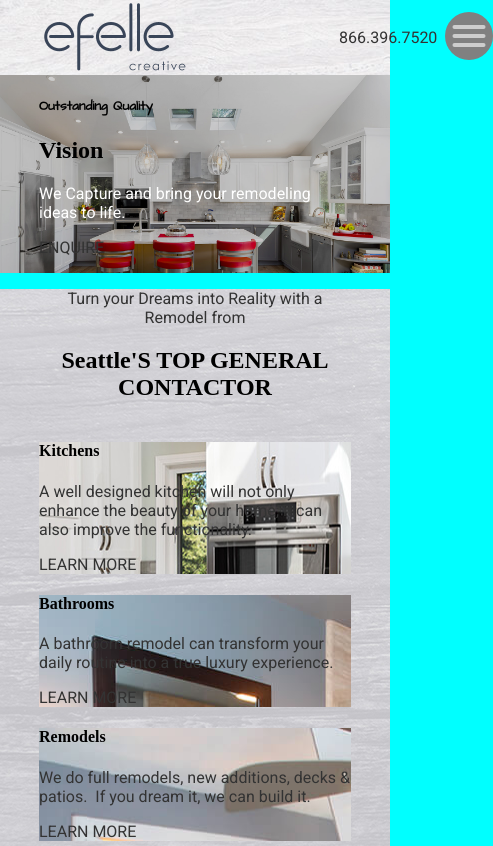
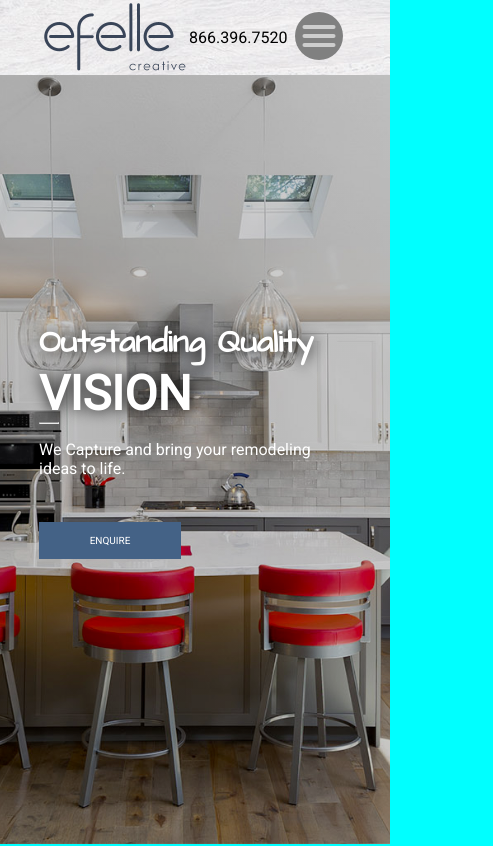
Before and after one commit to Oleeze/efelleCreativeExam, a plain HTML site: page index.html in a window 390 px wide. Shown: the top 846 px of the page, 493 px wide, since content can reach past the window. Drawn offline with nearby package versions, Linux system fonts and the light colour scheme; a web font is replaced by a local one.

Commit message:
Styled main banner and made it responsive

```diff
--- a/index.html
+++ b/index.html
@@ -30,11 +30,7 @@
   <body id="frontpage" class="home">
     <div id="page">
       <header class="FixedTop">
-        <a id="top"></a>
         <div class="wrapper">
-          <a id="nav-toggle" href="index.html#mmenu-noslide">
-            <span></span>
-          </a>
           <a class="nav-logo" href="index.html">
             <img alt="" src="images/efelle.png" />
           </a>
@@ -112,17 +108,11 @@
         <section class="homepage-masthead">
           <div class="wrapper">
             <div class="text">
-              <h5></h5>
-
-              <h5>Outstanding Quality</h5>
+              <h1>Outstanding Quality</h1>
 
               <h2>Vision</h2>
-
-              <p>
-                <span style="color: #ffffff"
-                  >We Capture and bring your remodeling ideas to life.</span
-                >
-              </p>
+              <hr style="width: 5vw; margin: auto 0" />
+              <p>We Capture and bring your remodeling ideas to life.</p>
 
               <p><a href="contact-us.html">Enquire</a></p>
             </div>
@@ -300,17 +290,11 @@
         </div>
       </footer>
       <script>
-        //Toggle nav menue on mobile
-        var toggleNav = function () {
-          console.log("Hello");
-          var x = document.getElementById("hamNav");
-          console.log(x);
-          if (x.className.match === "menu-hidden") {
-            x.className = "menu-show";
-          } else {
-            x.className = "menu-hidden";
-          }
-        };
+        // window.addEventListener("resize", () => {
+        //   // We execute the same script as before
+        //   let vh = window.innerHeight * 0.01;
+        //   document.documentElement.style.setProperty("--vh", `${vh}px`);
+        // });
 
         // Automatically generate copyright year
         var $year = new Date().getFullYear();
--- a/styles/app.css
+++ b/styles/app.css
@@ -1,13 +1,13 @@
-body {
-  margin: 0;
-  padding: 0;
+* {
+  box-sizing: border-box;
 }
 
-.FixedTop,
-.homepage-slider,
-.our-services,
-.section {
-  padding: 0 10%;
+body,
+html {
+  height: 100%;
+  width: 100%;
+  max-width: 100%;
+  margin: 0;
 }
 
 a {
@@ -18,7 +18,6 @@ a {
 a,
 p {
   font-family: "Roboto";
-  color: #333;
 }
 
 h5 {
@@ -33,22 +32,19 @@ ul {
   font-size: smaller;
 }
 
-.wrapper {
-  display: flex;
-}
-
 .nav-logo {
-  flex: 2;
   max-height: 75px;
+  width: 50%;
 }
 .nav-logo img {
   height: 100%;
 }
 
 .header-right {
-  flex: 3;
   display: flex;
   margin: auto 0;
+  justify-content: flex-end;
+  flex: 1;
 }
 
 .FixedTop {
@@ -62,18 +58,8 @@ li:hover {
   color: #2e3d4d;
 }
 
-.homepage-slider {
-  background: linear-gradient(rgba(0, 0, 0, 0.2), rgba(0, 0, 0, 0.2)),
-    url("../images/banner.jpg");
-  background-size: cover;
-}
-
 .our-services {
   background-image: url("../images/woodgrain-bg.jpeg");
-}
-
-.header-phone-number {
-  text-align: right;
 }
 
 .efelle-dropdown {
@@ -122,6 +108,67 @@ li:hover {
   display: block;
 }
 
+.homepage-slider {
+  background: linear-gradient(rgba(0, 0, 0, 0.2), rgba(0, 0, 0, 0.2)),
+    url("../images/banner.jpg");
+  background-repeat: no-repeat;
+  background-size: cover;
+  background-position: center;
+  height: calc(100vh - 75px);
+  background-color: #464646;
+}
+
+.homepage-masthead {
+  display: flex;
+  flex-direction: column;
+  justify-content: center;
+  height: 100%;
+}
+
+.wrapper {
+  display: flex;
+  padding: 0 10%;
+}
+
+.text,
+.text a {
+  color: white;
+}
+
+.text h1,
+.text h2 {
+  text-shadow: 0px 0px 15px black;
+}
+
+.text h1 {
+  font-family: "Architects Daughter";
+  font-size: xx-large;
+  margin: 0;
+}
+
+.text h2 {
+  font-family: "Roboto";
+  font-size: xxx-large;
+  text-transform: uppercase;
+  margin: 0;
+}
+
+.text p {
+  margin-bottom: 6vh;
+}
+
+.text span {
+  background: white;
+  width: 5vh;
+  height: 1px;
+}
+
+.text p a {
+  background-color: #446286;
+  padding: 1.5vh 6vh;
+  font-size: x-small;
+}
+
 @media only screen and (max-width: 600px) {
   body {
     background-color: aqua;
```
